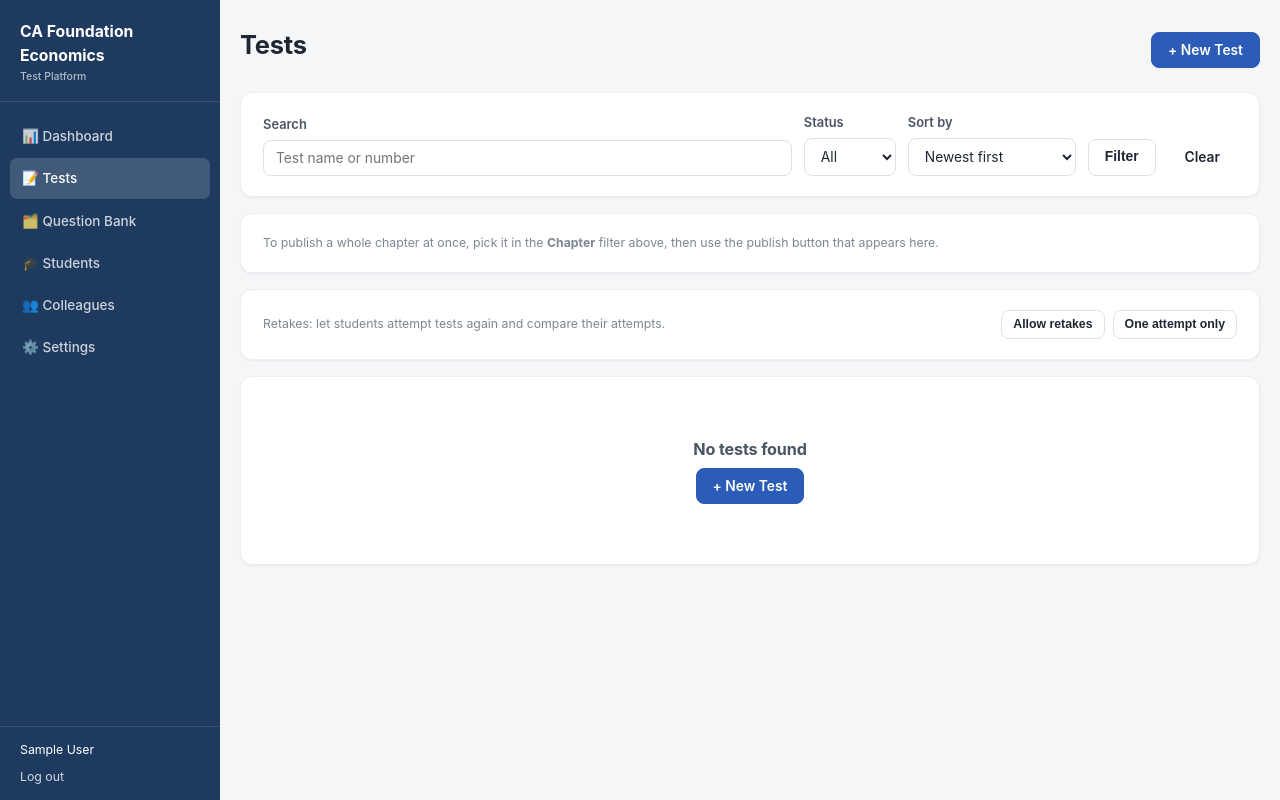
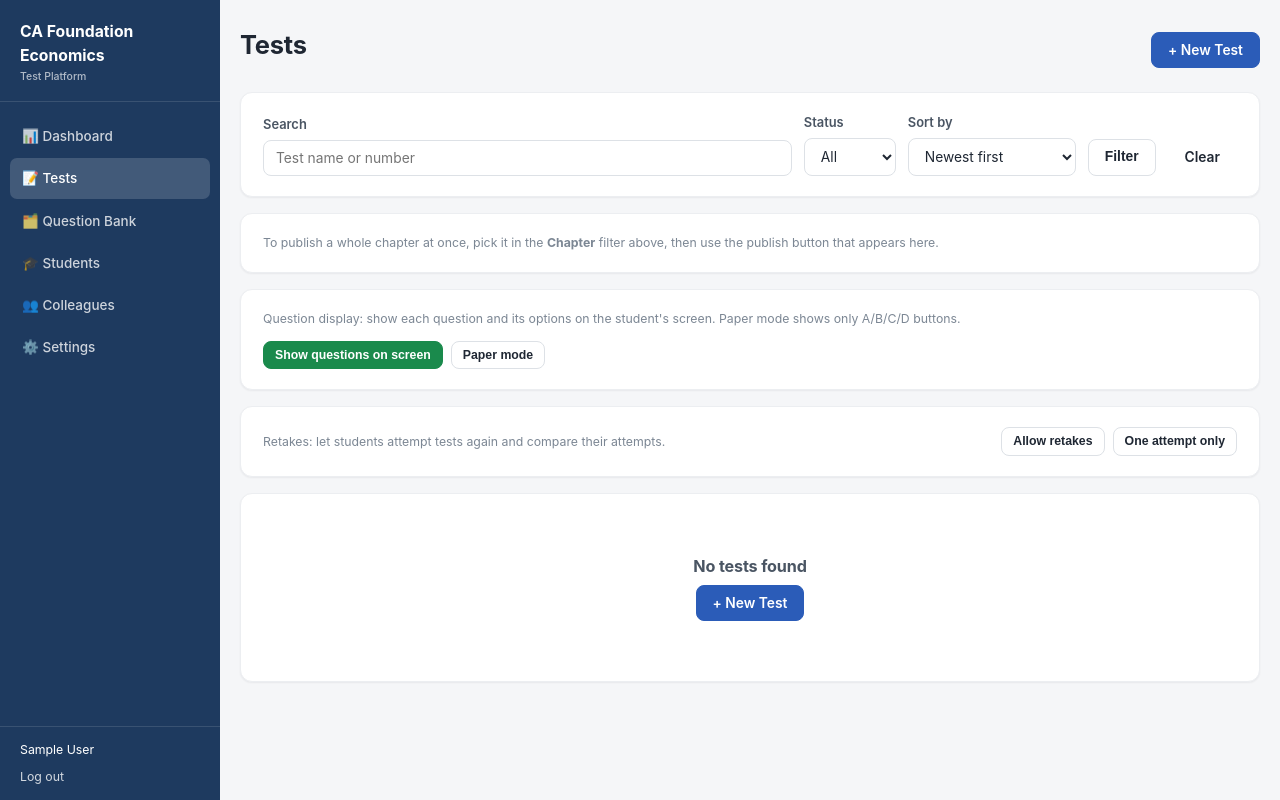
Before and after one commit to vkladdagst/ca-foundation-economics-test-platform, a Flask app: page /teacher/tests in a window 1280 px wide. Run offline with Flask 3, Linux system fonts and the light colour scheme; the visitor is signed in with stand-in values (Sample User, id 1); data comes from the database, SQL or seed files in the repository; data that the repository does not hold is empty.

Commit message:
Show questions on screen for bank-imported tests, with a bulk fix
Tests created by the bulk import were left in printed-paper mode, so
students saw only A/B/C/D buttons with no question or option text. New
imports now turn the on-screen display on whenever the questions have
text, and the Tests page has "Show questions on screen" / "Paper mode"
buttons (all tests or one chapter) to repair tests that already exist.

Co-Authored-By: Claude Sonnet 5.5 <noreply@anthropic.com>

```diff
--- a/app/teacher/routes.py
+++ b/app/teacher/routes.py
@@ -302,6 +302,35 @@ def test_publish(test_id):
     suffix = f" Notified students ({', '.join(notes)})." if notes else " Share the link/code with students."
     flash("Test published." + suffix, "success")
     return redirect(url_for("teacher.tests_list"))
+
+
+@teacher_bp.route("/tests/display-mode", methods=["POST"])
+@teacher_required
+def tests_display_mode():
+    """Switch tests (optionally just one chapter) between showing the questions
+    and options on the student's screen, and the printed-paper workflow where
+    students only see A/B/C/D buttons. 'screen' only touches tests whose
+    questions actually have text."""
+    mode = request.form.get("mode")
+    if mode not in ("screen", "paper"):
+        abort(400)
+    chapter = request.form.get("chapter", "").strip()
+    query = Test.query.filter_by(teacher_id=current_user.id)
+    if chapter:
+        query = query.filter(Test.chapter == chapter)
+    if mode == "screen":
+        with_text = db.session.query(Question.test_id).filter(Question.text.isnot(None), Question.text != "")
+        query = query.filter(Test.id.in_(with_text))
+    changed = query.update({"questions_visible": mode == "screen"}, synchronize_session=False)
+    db.session.commit()
+    scope = f'in "{chapter}"' if chapter else "(all chapters)"
+    flash(
+        f"{changed} test(s) {scope} now "
+        + ("show the questions and options on the student's screen." if mode == "screen"
+           else "use the printed-paper layout (students see only A/B/C/D buttons)."),
+        "success",
+    )
+    return redirect(url_for("teacher.tests_list", chapter=chapter) if chapter else url_for("teacher.tests_list"))
 
 
 def _notify_chapter_published(app, student_ids, teacher_name, chapter, count, link):
--- a/app/utils/bank_io.py
+++ b/app/utils/bank_io.py
@@ -382,6 +382,8 @@ def _apply_test(tp, delete_missing, stats, log):
             marks_per_question_default=tp["default_marks"],
             negative_marks_default=tp["default_neg"], status="draft",
             one_attempt_only=False,   # practice bank: students may retake and compare attempts
+            # Without this the student sees only A/B/C/D buttons ("printed paper" mode).
+            questions_visible=any((qp["row"]["text"] or "").strip() for qp in tp["questions"]),
         )
         db.session.add(test)
         db.session.flush()
--- a/templates/teacher/tests_list.html
+++ b/templates/teacher/tests_list.html
@@ -65,6 +65,26 @@
     {% else %}
     <span class="small muted">To publish a whole chapter at once, pick it in the <strong>Chapter</strong> filter above, then use the publish button that appears here.</span>
     {% endif %}
+  </div>
+</div>
+
+<div class="card card-pad mb-16">
+  <div class="flex-between" style="gap:12px; flex-wrap:wrap; align-items:center;">
+    <span class="small muted">Question display: show each question and its options on the student's screen{% if chapter %} (only tests in “{{ chapter }}”){% endif %}. Paper mode shows only A/B/C/D buttons.</span>
+    <div class="btn-group">
+      <form method="post" action="{{ url_for('teacher.tests_display_mode') }}" style="display:inline;"
+            onsubmit="return confirm('Show the questions on screen for {{ 'the tests in this chapter' if chapter else 'ALL of your tests that have question text' }}?');">
+        <input type="hidden" name="csrf_token" value="{{ csrf_token() }}">
+        <input type="hidden" name="mode" value="screen"><input type="hidden" name="chapter" value="{{ chapter }}">
+        <button class="btn btn-sm btn-success" type="submit">Show questions on screen</button>
+      </form>
+      <form method="post" action="{{ url_for('teacher.tests_display_mode') }}" style="display:inline;"
+            onsubmit="return confirm('Switch {{ 'the tests in this chapter' if chapter else 'ALL of your tests' }} to printed-paper mode (students see only A/B/C/D)?');">
+        <input type="hidden" name="csrf_token" value="{{ csrf_token() }}">
+        <input type="hidden" name="mode" value="paper"><input type="hidden" name="chapter" value="{{ chapter }}">
+        <button class="btn btn-sm" type="submit">Paper mode</button>
+      </form>
+    </div>
   </div>
 </div>
 
```
